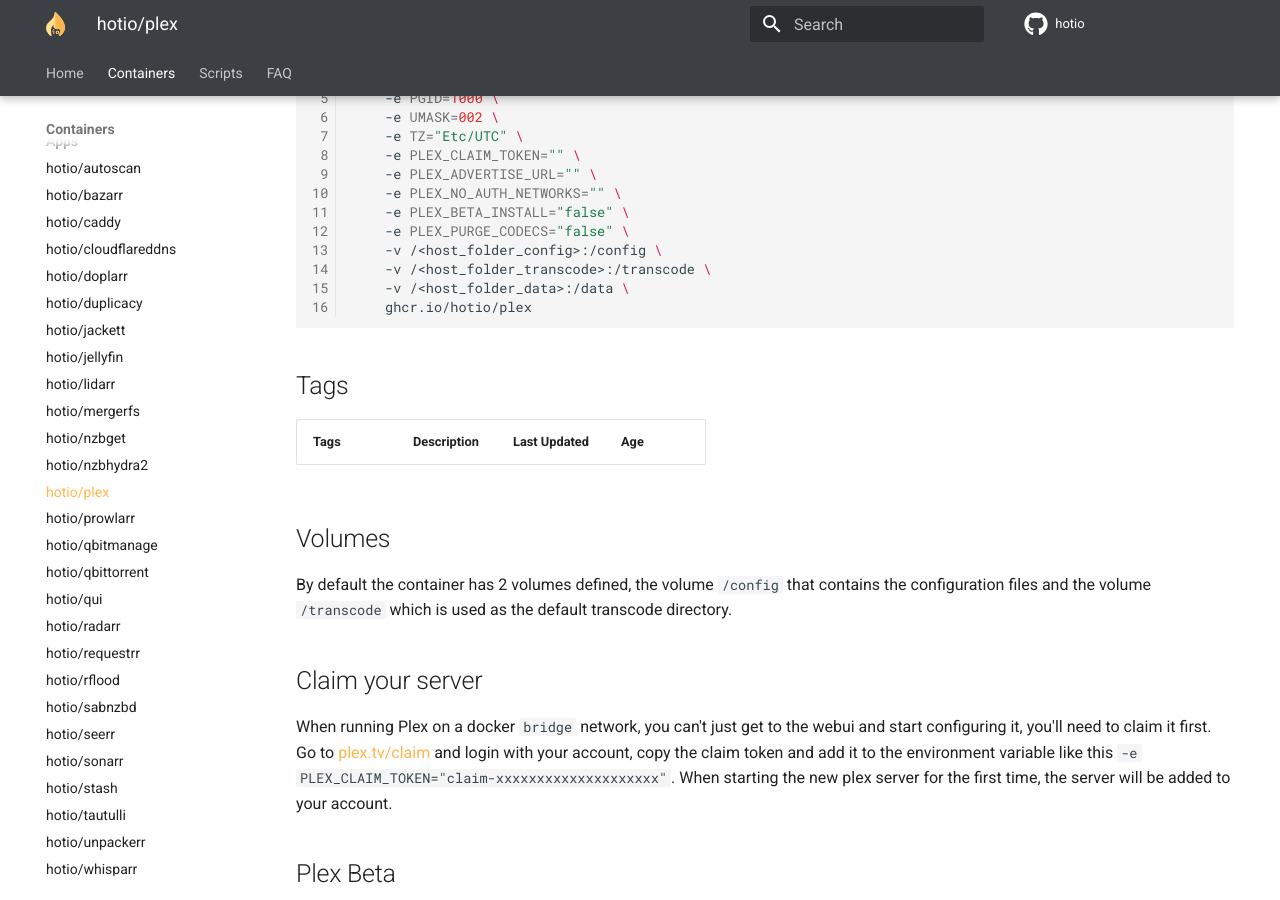
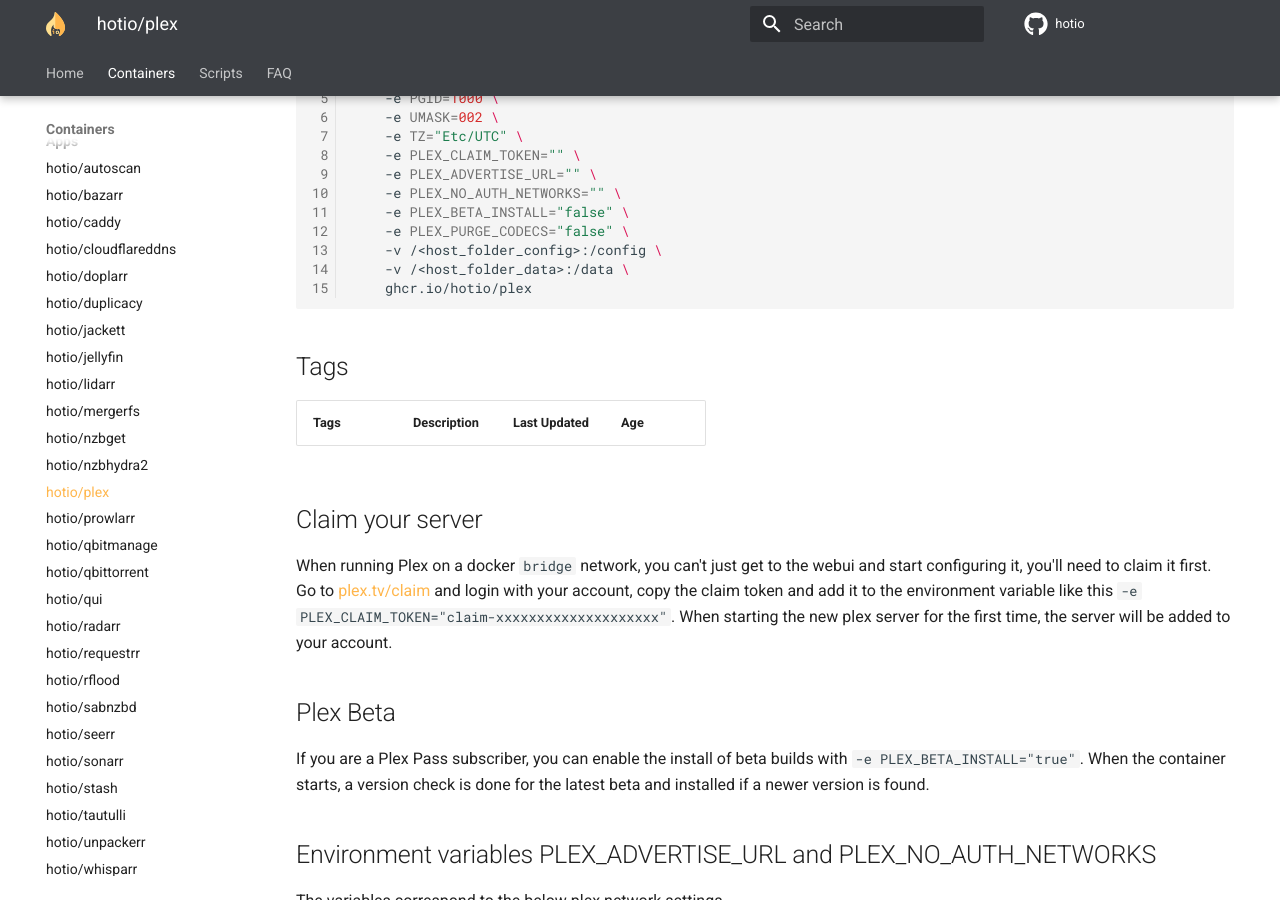
Before and after one commit to hotio/website, an MkDocs documentation site: the page built from docs/containers/plex.md, in a window 1280 px wide and 900 px high, scrolled down 408 px. Built offline with MkDocs 1.6.1 and Material for MkDocs 9.7.7, drawn with Linux system fonts in a browser that asks for light colours.

Commit message:
update plex info

````diff
--- a/docs/containers/plex.md
+++ b/docs/containers/plex.md
@@ -23,7 +23,6 @@
         -e PLEX_BETA_INSTALL="false" \
         -e PLEX_PURGE_CODECS="false" \
         -v /<host_folder_config>:/config \
-        -v /<host_folder_transcode>:/transcode \
         -v /<host_folder_data>:/data \
         ghcr.io/hotio/plex
     ```
@@ -49,15 +48,10 @@
           - PLEX_PURGE_CODECS=false
         volumes:
           - /<host_folder_config>:/config
-          - /<host_folder_transcode>:/transcode
           - /<host_folder_data>:/data
     ```
 
 --8<-- "includes/tags.md"
-
-## Volumes
-
-By default the container has 2 volumes defined, the volume `/config` that contains the configuration files and the volume `/transcode` which is used as the default transcode directory.
 
 ## Claim your server
 
````
